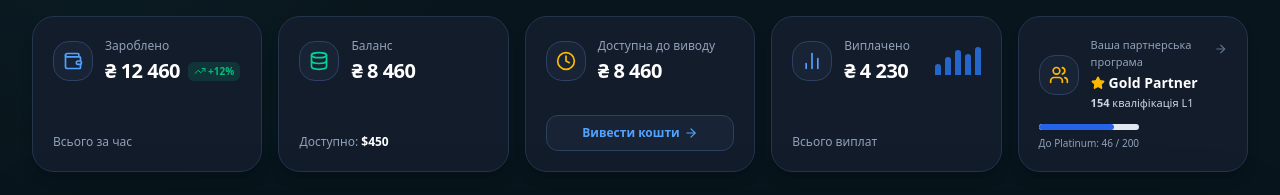
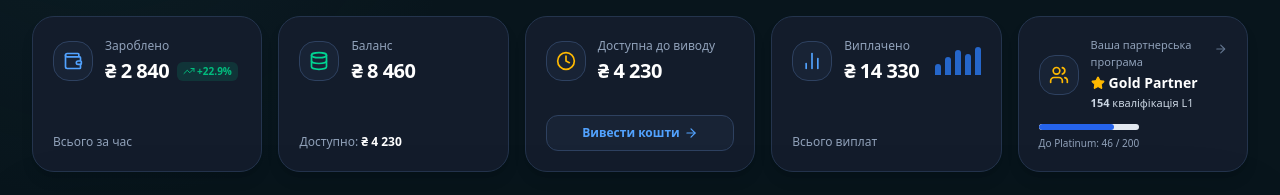
Before and after one commit to dima1203oleg/Dev20, a React (Vite) app: page / in a window 1280 px wide. Shown: the part 839-1034 px from the top of the page. Built offline with nearby package versions, Linux system fonts and the light colour scheme; no server answers.

Commit message:
refactor: bind home finance summary to data service

```diff
--- a/src/components/HomeFinanceSituationRow.tsx
+++ b/src/components/HomeFinanceSituationRow.tsx
@@ -12,6 +12,8 @@ import {
 import { playWebAudioSound } from '../utils/sirenAudio';
 import { DataFreshnessIndicator } from './DataFreshnessIndicator';
 import { DataState } from '../types/dataEnvelope';
+import { financialService, DEFAULT_FINANCIAL_SUMMARY } from '../services/financialService';
+import { PartnerFinancialSummary } from '../types/finance';
 
 interface HomeFinanceSituationRowProps {
   onNavigateToFinance?: () => void;
@@ -28,6 +30,25 @@ export const HomeFinanceSituationRow: React.FC<HomeFinanceSituationRowProps> = (
   dataState = 'DEMO',
 }) => {
   const isDark = theme === 'dark';
+  const [summary, setSummary] = React.useState<PartnerFinancialSummary>(DEFAULT_FINANCIAL_SUMMARY);
+  const [summaryState, setSummaryState] = React.useState<DataState>(dataState);
+
+  React.useEffect(() => {
+    let mounted = true;
+    financialService.getPartnerFinancialSummary().then((response) => {
+      if (!mounted) return;
+      setSummaryState(response.state);
+      if (response.data) setSummary(response.data);
+    });
+    return () => {
+      mounted = false;
+    };
+  }, []);
+
+  const effectiveDataState = summaryState === 'LOADING' ? dataState : summaryState;
+  const percentageChange = summary.earnedLastMonth > 0
+    ? Number((((summary.earnedThisMonth - summary.earnedLastMonth) / summary.earnedLastMonth) * 100).toFixed(1))
+    : 0;
 
   return (
     <div className="w-full my-6 space-y-4">
@@ -38,10 +59,10 @@ export const HomeFinanceSituationRow: React.FC<HomeFinanceSituationRowProps> = (
             <h2 className={`text-xl sm:text-[22px] font-extrabold tracking-tight ${isDark ? 'text-white' : 'text-[#0F172A]'}`}>
               Фінансова інформація
             </h2>
-            <DataFreshnessIndicator state={dataState} theme={theme} />
+            <DataFreshnessIndicator state={effectiveDataState} theme={theme} />
           </div>
           <p className={`text-[13px] font-medium mt-0.5 ${isDark ? 'text-slate-400' : 'text-[#5A6A80]'}`}>
-            {dataState === 'LIVE' ? 'Ваш дохід. Ваш розвиток. Більше можливостей.' : 'Демонстраційний стан до підключення фінансового API.'}
+            {effectiveDataState === 'LIVE' ? 'Ваш дохід. Ваш розвиток. Більше можливостей.' : 'Демонстраційний стан до підключення фінансового API.'}
           </p>
         </div>
         <button
@@ -79,10 +100,10 @@ export const HomeFinanceSituationRow: React.FC<HomeFinanceSituationRowProps> = (
                 </div>
                 <div className="flex items-center gap-2 mt-0.5">
                   <span className={`text-xl font-black tracking-tight ${isDark ? 'text-white' : 'text-[#0F172A]'}`}>
-                    ₴ 12 460
+                    ₴ {summary.earnedThisMonth.toLocaleString('uk-UA')}
                   </span>
                   <span className="px-1.5 py-0.5 rounded-md bg-emerald-500/15 text-emerald-500 text-[10px] font-bold flex items-center gap-0.5">
-                    <TrendingUp className="w-3 h-3" /> +12%
+                    <TrendingUp className="w-3 h-3" /> {percentageChange >= 0 ? '+' : ''}{percentageChange}%
                   </span>
                 </div>
               </div>
@@ -111,13 +132,13 @@ export const HomeFinanceSituationRow: React.FC<HomeFinanceSituationRowProps> = (
                   Баланс
                 </div>
                 <div className={`text-xl font-black tracking-tight mt-0.5 ${isDark ? 'text-white' : 'text-[#0F172A]'}`}>
-                  ₴ 8 460
+                  ₴ {summary.totalBalance.toLocaleString('uk-UA')}
                 </div>
               </div>
             </div>
           </div>
           <div className={`text-[12px] font-medium mt-4 ${isDark ? 'text-slate-400' : 'text-[#5A6A80]'}`}>
-            Доступно: <strong className={isDark ? 'text-white' : 'text-[#0F172A]'}>$450</strong>
+            Доступно: <strong className={isDark ? 'text-white' : 'text-[#0F172A]'}>₴ {summary.availableBalance.toLocaleString('uk-UA')}</strong>
           </div>
         </div>
 
@@ -139,7 +160,7 @@ export const HomeFinanceSituationRow: React.FC<HomeFinanceSituationRowProps> = (
                   Доступна до виводу
                 </div>
                 <div className={`text-xl font-black tracking-tight mt-0.5 ${isDark ? 'text-white' : 'text-[#0F172A]'}`}>
-                  ₴ 8 460
+                  ₴ {summary.availableBalance.toLocaleString('uk-UA')}
                 </div>
               </div>
             </div>
@@ -179,7 +200,7 @@ export const HomeFinanceSituationRow: React.FC<HomeFinanceSituationRowProps> = (
                     Виплачено
                   </div>
                   <div className={`text-xl font-black tracking-tight mt-0.5 ${isDark ? 'text-white' : 'text-[#0F172A]'}`}>
-                    ₴ 4 230
+                    ₴ {summary.lifetimePaid.toLocaleString('uk-UA')}
                   </div>
                 </div>
               </div>
@@ -230,7 +251,7 @@ export const HomeFinanceSituationRow: React.FC<HomeFinanceSituationRowProps> = (
                   </span>
                 </div>
                 <div className={`text-[11px] font-medium mt-0.5 ${isDark ? 'text-slate-300' : 'text-[#334155]'}`}>
-                  <strong className="font-extrabold">154</strong> кваліфікація L1
+                  <strong className="font-extrabold">{summary.qualifiedL1 ?? 0}</strong> кваліфікація L1
                 </div>
               </div>
             </div>
@@ -242,7 +263,7 @@ export const HomeFinanceSituationRow: React.FC<HomeFinanceSituationRowProps> = (
               <div className="h-full bg-[#2563EB] rounded-full" style={{ width: '75%' }}></div>
             </div>
             <div className={`text-[10px] font-medium mt-1.5 ${isDark ? 'text-slate-400' : 'text-[#5A6A80]'}`}>
-              До Platinum: 46 / 200
+              До Platinum: {Math.max(0, 200 - (summary.qualifiedL1 ?? 0))} / 200
             </div>
           </div>
         </button>
```
